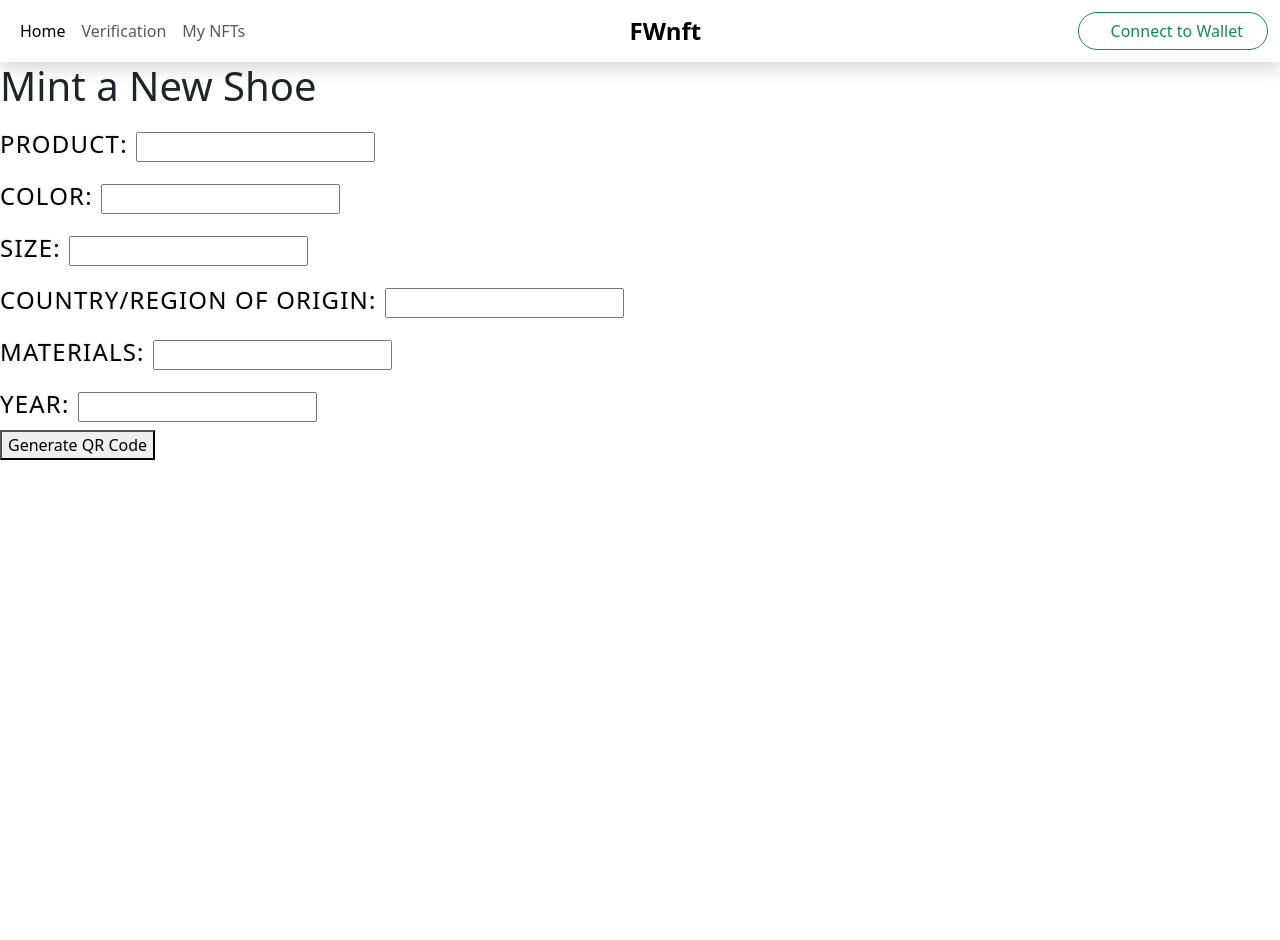
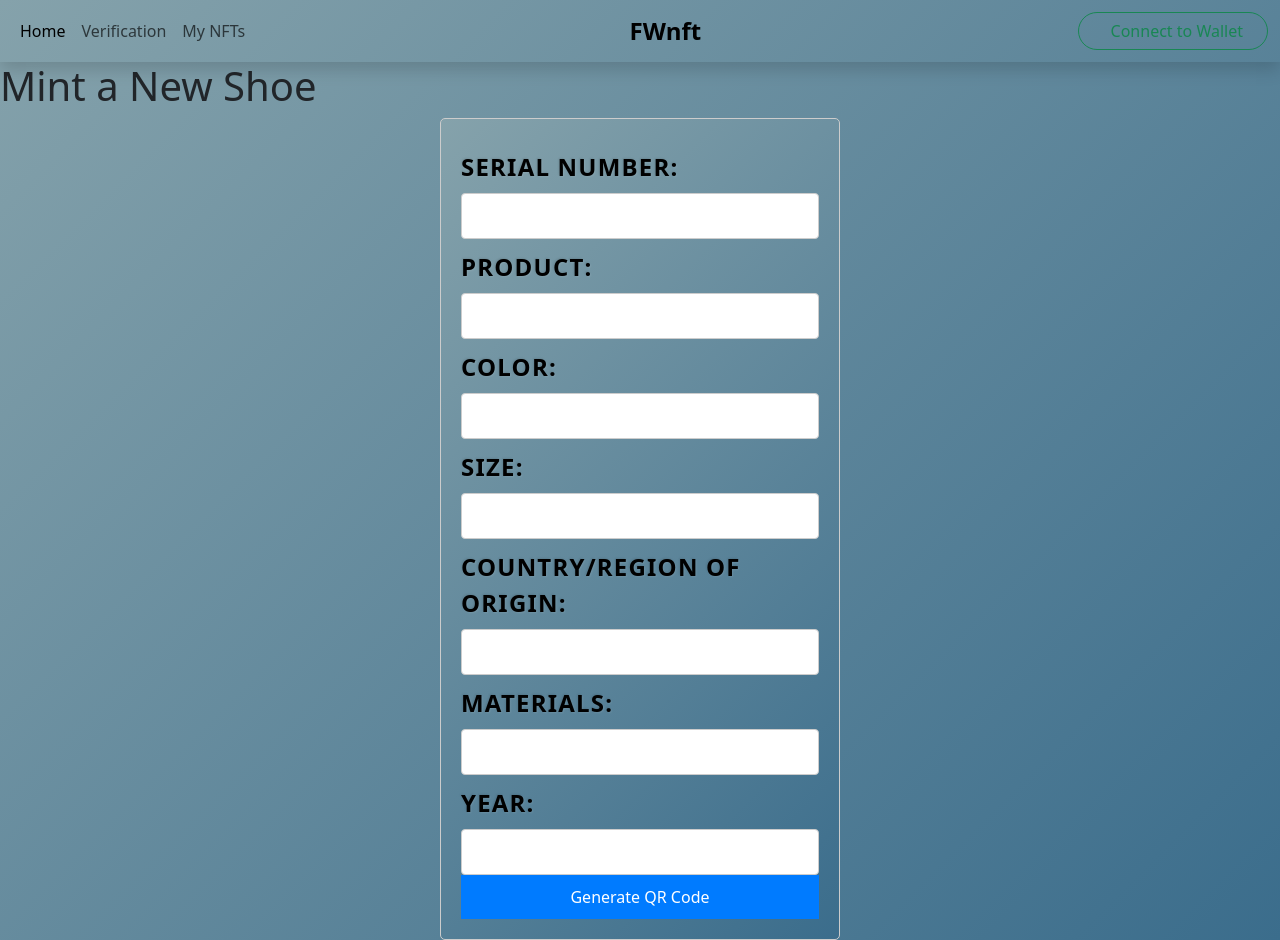
Before and after one commit to terkrub/Blockchain-project, a React (Create React App) app in the folder front-end/my-react-app/: page /home in a window 1280 px wide. Before the commit the page ends 800 px from the top, so only its background shows below. Built offline with nearby package versions, Linux system fonts and the light colour scheme; the HTML template or start-up script is replaced by a standard one.

Commit message:
CSS and fixing
CSS and fixing

```diff
--- a/front-end/my-react-app/src/Components/ShoeForm.jsx
+++ b/front-end/my-react-app/src/Components/ShoeForm.jsx
@@ -1,6 +1,8 @@
 import React, { useState } from 'react';
+import './style/ShoeForm.css';
 
 function ShoeForm({ onGenerateQR }) {
+    const [serialNumber, setserialNumber] = useState('');
     const [shoeName, setShoeName] = useState('');
     const [shoeSize, setShoeSize] = useState('');
     const [shoeColor, setShoeColor] = useState('');
@@ -15,6 +17,15 @@ function ShoeForm({ onGenerateQR }) {
 
     return (
         <form onSubmit={handleSubmit}>
+             <label htmlFor="serial-number">Serial Number:</label>
+            <input
+                type="text"
+                id="serial-number"
+                value={serialNumber}
+                onChange={(e) => setserialNumber(e.target.value)}
+                required
+            />
+            <br />
             <label htmlFor="shoe-name">Product:</label>
             <input
                 type="text"
--- /dev/null
+++ b/front-end/my-react-app/src/Components/style/ShoeForm.css
@@ -0,0 +1,45 @@
+/* ShoeForm.css */
+body{
+    background: linear-gradient(135deg, #85A2AB, #3B6D8C);
+
+}
+
+form {
+    max-width: 400px;
+    margin: 0 auto;
+    padding: 20px;
+    border: 1px solid #ccc;
+    border-radius: 5px;
+    background: linear-gradient(135deg, #85A2AB, #3B6D8C);
+  }
+
+  label {
+    display: block;
+    margin-top: 10px;
+    font-weight: bold;
+  }
+
+  input {
+    width: 100%;
+    padding: 10px;
+    margin: 5px 0;
+    border: 1px solid #ccc;
+    border-radius: 4px;
+  }
+
+  button {
+    width: 100%;
+    padding: 10px;
+    margin: 10px 0;
+    background-color: #007BFF;
+    color: #fff;
+    border: none;
+    border-radius: 4px;
+    cursor: pointer;
+  }
+
+  button:hover {
+    background-color: #0056b3;
+  }
+
+  /* Add any additional styling as needed */
```
